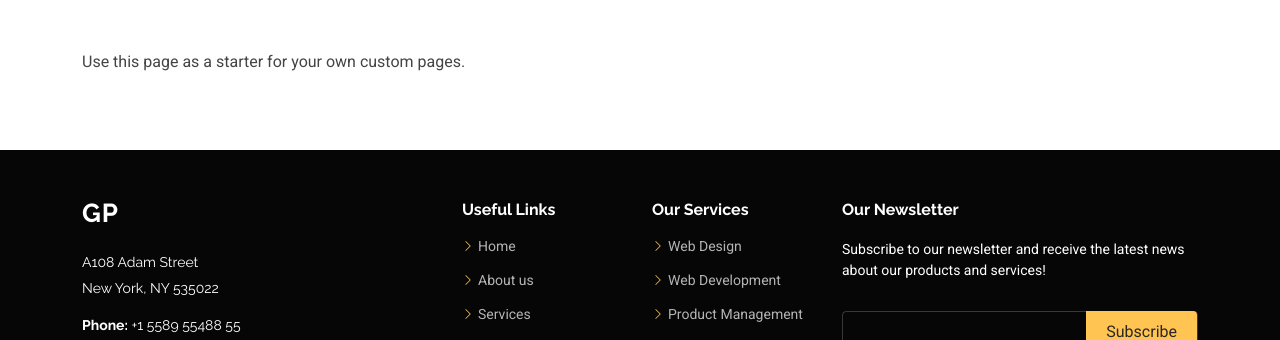
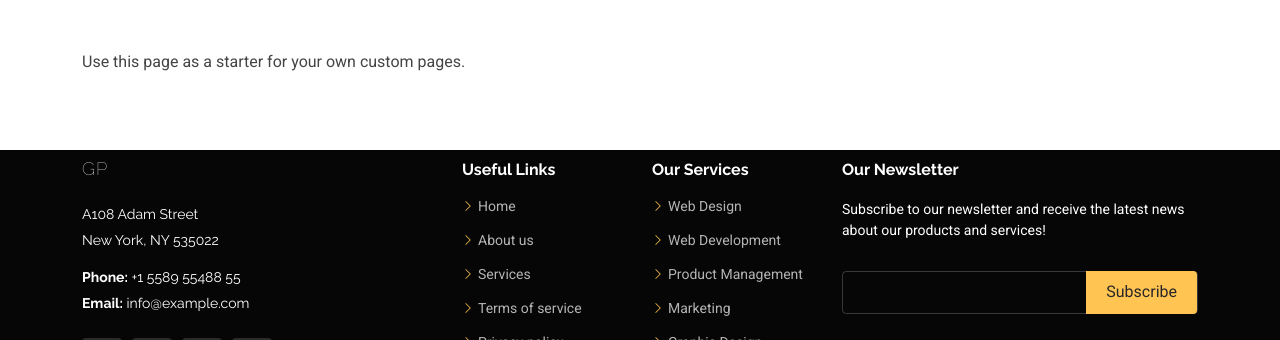
Before and after one commit to stevisatan/FrontEndBreadEx, a plain HTML site: page starter-page.html in a window 1280 px wide. Shown: the part 564-904 px from the top of the page. Drawn offline with Linux system fonts and the light colour scheme.

Commit message:
Update main line 475.css

```diff
--- a/assets/css/main.css
+++ b/assets/css/main.css
@@ -468,7 +468,7 @@ h6 {
 }
 
 .footer .footer-top {
-  padding: 50px 0;
+  padding: 10px 0;
   background-color: color-mix(in srgb, var(--footer-background-color) 90%, white 10%);
 }
 
@@ -478,13 +478,13 @@ h6 {
 }
 
 .footer .footer-about .logo img {
-  max-height: 40px;
+  max-height: 20px;
   margin-right: 6px;
 }
 
 .footer .footer-about .logo span {
-  font-size: 26px;
-  font-weight: 700;
+  font-size: 18px;
+  font-weight: 100;
   letter-spacing: 1px;
   font-family: var(--heading-font);
   color: var(--heading-color);
```
